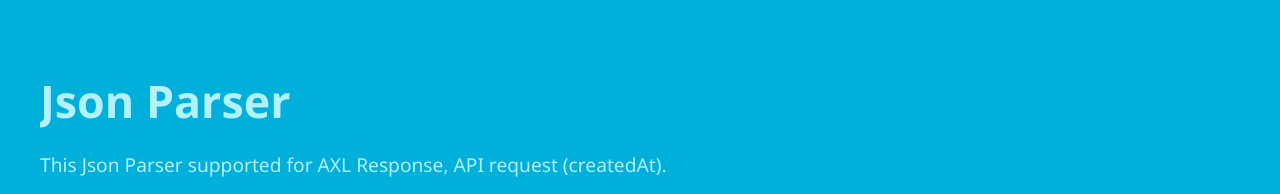
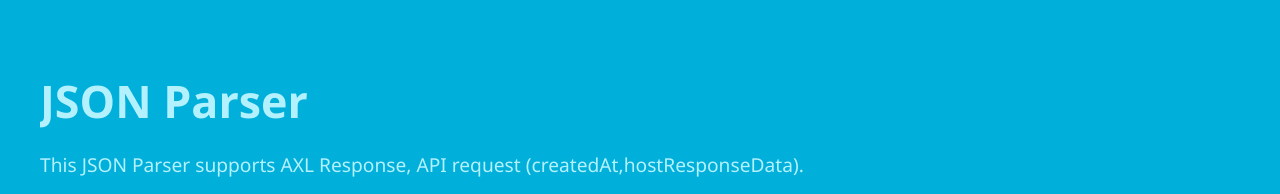
Before and after one commit to haerul12345/haerul12345.github.io, a plain HTML site: page index.html in a window 1280 px wide. Both pictures are taken after a click on the button "Json parser". Shown: the top 194 px of the page. Drawn offline with Linux system fonts and the light colour scheme.

Commit message:
minor change in display

```diff
--- a/index.html
+++ b/index.html
@@ -728,8 +728,8 @@
 
   <!-- Json Parser Section -->
   <div id="json-parser" class="screen">
-    <h1>Json Parser</h1>
-    <p>This Json Parser supported for AXL Response, API request (createdAt).</p>
+    <h1>JSON Parser</h1>
+    <p>This JSON Parser supports AXL Response, API request (createdAt,hostResponseData).</p>
     <div class="flex-container">
       <div class="input-container">
         <textarea id="json-input" placeholder="Paste your JSON data here..."></textarea>
```
